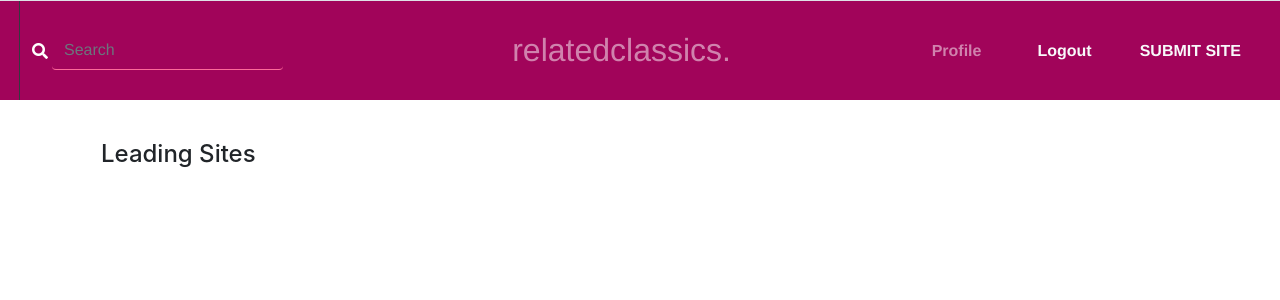
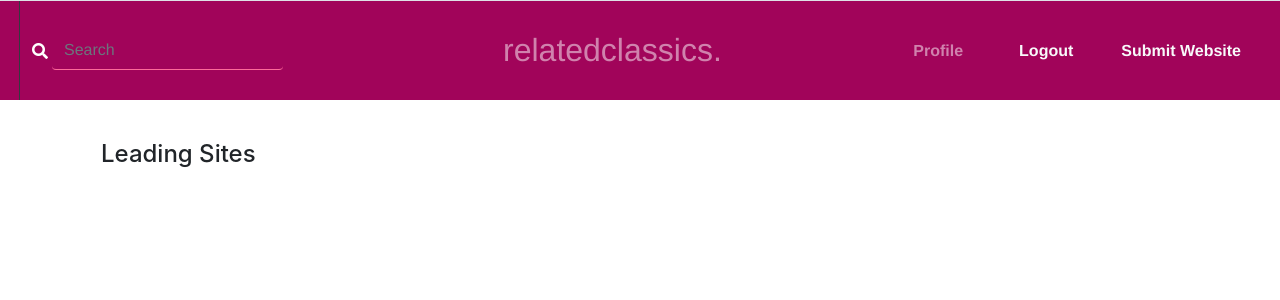
Before and after one commit to Davine-94/r-awwards, a Django app: page / in a window 1280 px wide. Shown: the top 300 px of the page. Run offline with Django 3.2, Linux system fonts and the light colour scheme; the visitor is signed in with stand-in values (Sample User, id 1); data that the repository does not hold is empty; some libraries are stand-ins or nearby versions.

Commit message:
Linked the submit site page

```diff
--- a/projects/templates/projects/partials/navbar.html
+++ b/projects/templates/projects/partials/navbar.html
@@ -52,7 +52,7 @@
       <a href="{% url 'logout' %}"
         class="nav-link f-12 font-weight-bold px-4 h-100 d-flex align-items-center text-light">Logout</a>
       <a href="{% url 'new_post' %}"
-        class="nav-link f-12 font-weight-bold px-4 h-100 d-flex align-items-center text-light">SUBMIT SITE</a>
+        class="nav-link f-12 font-weight-bold px-4 h-100 d-flex align-items-center text-light">Submit Website</a>
     </div>
     {% else %}
     <div class="login-submit">
```
